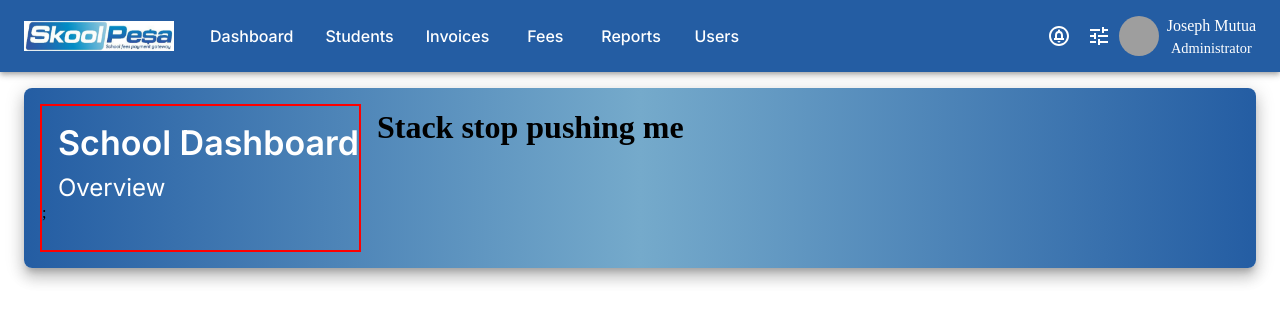
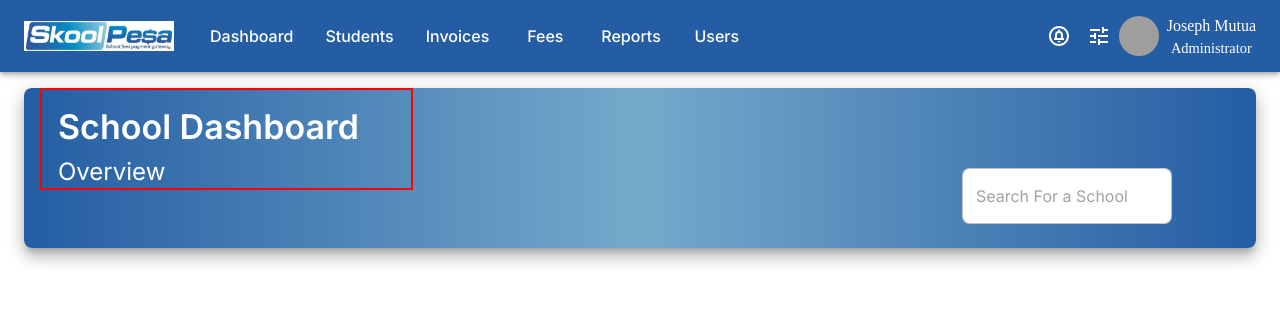
Before and after one commit to Joseph-Mutua/skoolpesa, a React (Create React App) app: page /admin/dashboard in a window 1280 px wide. Shown: the top 322 px of the page. Built offline with nearby package versions, Linux system fonts and the light colour scheme; grey boxes are pictures that could not be loaded.

Commit message:
Adjust admin dashboard

```diff
--- a/src/components/adminuser/Dashboard.js
+++ b/src/components/adminuser/Dashboard.js
@@ -1,31 +1,33 @@
 import * as React from "react";
 import { Stack, Box, useTheme, Typography } from "@mui/material";
+import { FormControl, OutlinedInput, Grid } from "@mui/material";
 
 const AdminDashboard = () => {
   const theme = useTheme();
 
   return (
     <Box
-
-      display="flex"
       sx={{
-        mt: 2,
+        mt: 6,
         width: "100%",
-        height: 180,
+        height: 160,
         boxShadow: 10,
         borderRadius: 2,
-         background:"linear-gradient(90deg, rgba(36,93,163,1) 0%, rgba(117,170,203,1) 50%, rgba(36,93,163,1) 100%)"
+
+        background:
+          "linear-gradient(90deg, rgba(36,93,163,1) 0%, rgba(117,170,203,1) 50%, rgba(36,93,163,1) 100%)",
       }}
     >
+      <Grid container spacing={4}>
+        <Grid xs={4} md={4}>
           <Stack
-        m={2}
-        display="flex"
+            display={{ xs: "none", lg: "block" }}
             justifyContent="flex-start"
             alignItems="flex-start"
-        sx={{ border: 2, borderColor: "red" }}
+            sx={{ ml: 6, border: 2, borderColor: "red" }}
           >
             <Typography
-          align="left"
+              align="start"
               variant="h4"
               sx={{
                 ml: 2,
@@ -37,7 +39,7 @@ const AdminDashboard = () => {
               School Dashboard
             </Typography>
             <Typography
-          align="left"
+              align="start"
               variant="h5"
               sx={{
                 ml: 2,
@@ -48,11 +50,31 @@ const AdminDashboard = () => {
             >
               Overview
             </Typography>
-        ;
           </Stack>
-      <Box>
-        <h1>Stack stop pushing me</h1>
-      </Box>
+        </Grid>
+
+        <Grid xs={8} md={8} sx={{ flexGrow: 1 }}>
+          <Stack justifyContent="flex-end" alignItems="flex-end" sx={{ mr: 4 }}>
+            <FormControl>
+              <OutlinedInput
+               display="flex"
+                sx={{
+                  mt: 10,
+                  maxWidth: "80%",
+                  backgroundColor: "#fff",
+                  borderRadius: 2,
+                }}
+                id="outlined-adornment-weight"
+                placeholder="Search For a School"
+                aria-describedby="outlined-weight-helper-text"
+                inputProps={{
+                  "aria-label": "Anything",
+                }}
+              />{" "}
+            </FormControl>
+          </Stack>
+        </Grid>
+      </Grid>
     </Box>
   );
 };
```
Also changed, not shown: public/images/wavy_lines3.png (added). Lines whose indentation alone changed are shown as unchanged.
